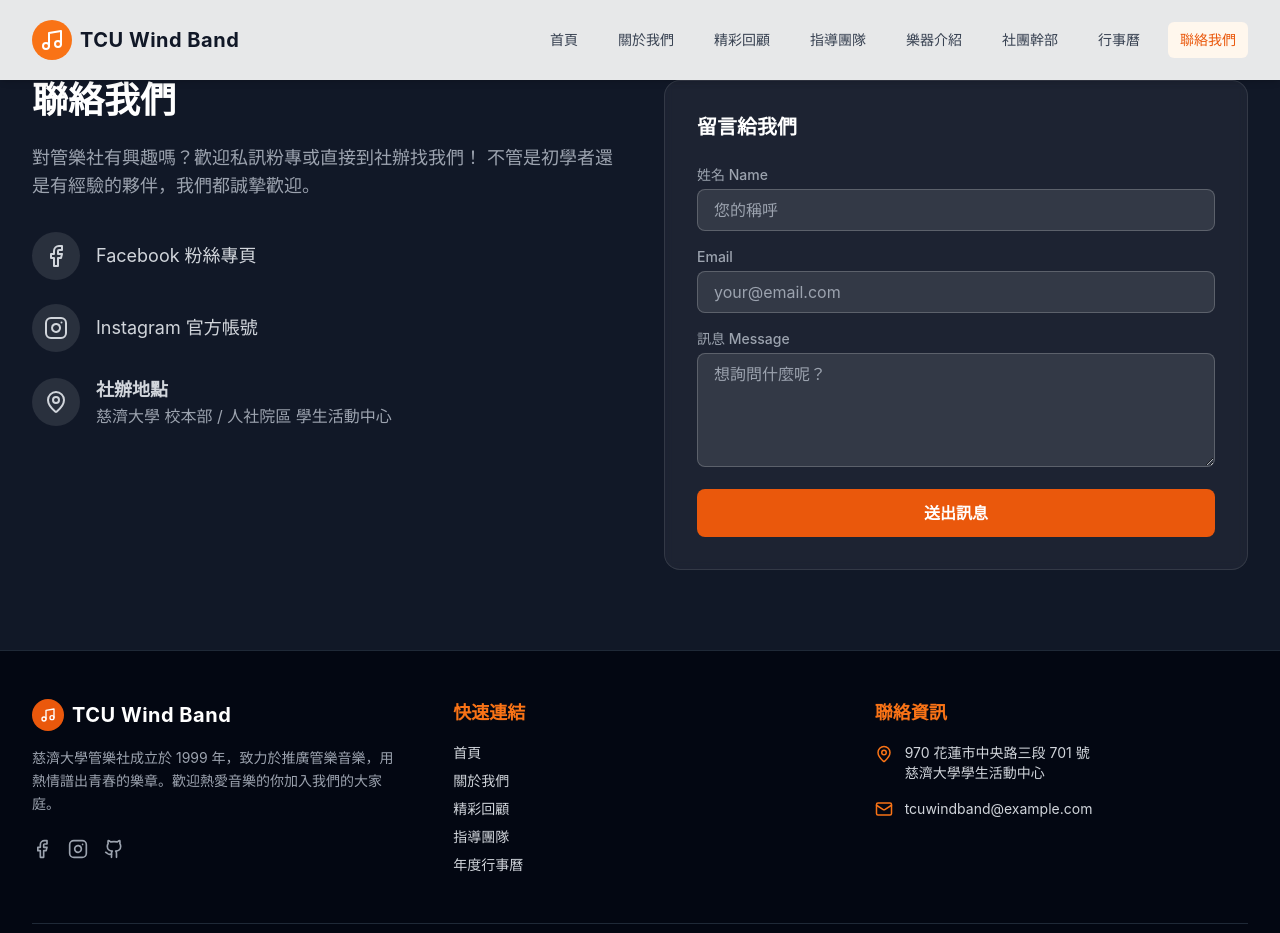
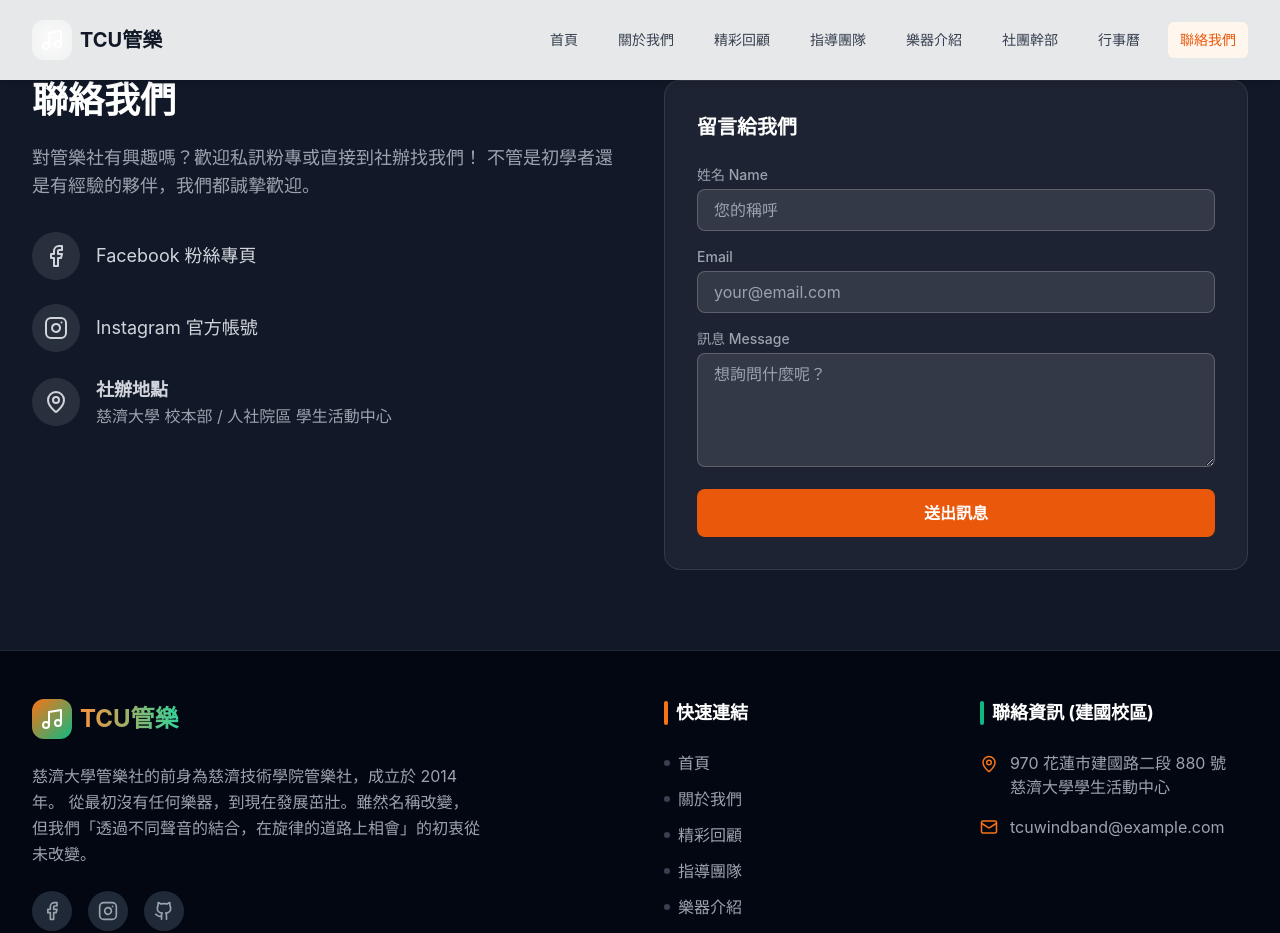
Before and after one commit to Xingkkk091/tcu-windband, a React (Vite) app: page /contact in a window 1280 px wide. Shown: the top 933 px of the page. Built offline with nearby package versions, Linux system fonts and the light colour scheme.

Commit message:
Update footer brand and content

```diff
--- a/src/components/Footer.jsx
+++ b/src/components/Footer.jsx
@@ -2,57 +2,90 @@ import { Music, Facebook, Instagram, Github, Mail, MapPin } from 'lucide-react';
 import { Link } from 'react-router-dom';
 
 const Footer = () => {
+    // Helper Components
+    const SocialLink = ({ href, icon, label }) => (
+        <a
+            href={href}
+            target="_blank"
+            rel="noopener noreferrer"
+            aria-label={label}
+            className="w-10 h-10 rounded-full bg-gray-800 flex items-center justify-center text-gray-400 hover:bg-primary-500 hover:text-white transition-all duration-300"
+        >
+            {icon}
+        </a>
+    );
+
+    const FooterLink = ({ to, label }) => (
+        <li>
+            <Link
+                to={to}
+                className="text-gray-400 hover:text-primary-400 transition-colors flex items-center gap-2 group"
+            >
+                <div className="w-1.5 h-1.5 rounded-full bg-gray-700 group-hover:bg-primary-500 transition-colors"></div>
+                {label}
+            </Link>
+        </li>
+    );
+
     return (
         <footer className="bg-gray-950 text-white py-12 border-t border-gray-800">
             <div className="max-w-7xl mx-auto px-4 sm:px-6 lg:px-8">
-                <div className="grid grid-cols-1 md:grid-cols-3 gap-12 mb-12">
-                    {/* Brand */}
-                    <div>
-                        <div className="flex items-center gap-2 mb-4">
-                            <div className="w-8 h-8 bg-primary-600 rounded-full flex items-center justify-center">
-                                <Music size={16} />
+                <div className="grid grid-cols-1 md:grid-cols-4 gap-12 mb-12">
+                    {/* Brand and About */}
+                    <div className="md:col-span-2">
+                        <Link to="/" className="flex items-center gap-2 mb-6 group">
+                            <div className="bg-gradient-to-br from-primary-500 to-secondary-500 text-white p-2 rounded-xl group-hover:scale-110 transition-transform duration-300">
+                                <Music size={24} />
                             </div>
-                            <span className="text-xl font-bold tracking-wide">TCU Wind Band</span>
-                        </div>
-                        <p className="text-gray-400 text-sm leading-relaxed mb-6">
-                            慈濟大學管樂社成立於 1999 年，致力於推廣管樂音樂，用熱情譜出青春的樂章。歡迎熱愛音樂的你加入我們的大家庭。
+                            <span className="text-2xl font-bold bg-clip-text text-transparent bg-gradient-to-r from-primary-400 to-secondary-400">
+                                TCU管樂
+                            </span>
+                        </Link>
+                        <p className="text-gray-400 mb-6 max-w-md leading-relaxed">
+                            慈濟大學管樂社的前身為慈濟技術學院管樂社，成立於 2014 年。
+                            從最初沒有任何樂器，到現在發展茁壯。雖然名稱改變，但我們「透過不同聲音的結合，在旋律的道路上相會」的初衷從未改變。
                         </p>
                         <div className="flex gap-4">
-                            <a href="#" className="text-gray-400 hover:text-white transition-colors">
-                                <Facebook size={20} />
-                            </a>
-                            <a href="#" className="text-gray-400 hover:text-white transition-colors">
-                                <Instagram size={20} />
-                            </a>
-                            <a href="https://github.com/Xingkkk091/tcu-windband" target="_blank" className="text-gray-400 hover:text-white transition-colors">
-                                <Github size={20} />
-                            </a>
+                            <SocialLink href="#" icon={<Facebook size={20} />} label="Facebook" />
+                            <SocialLink href="#" icon={<Instagram size={20} />} label="Instagram" />
+                            <SocialLink href="https://github.com/xingkkk091/tcu-windband" icon={<Github size={20} />} label="GitHub" />
                         </div>
                     </div>
 
                     {/* Quick Links */}
                     <div>
-                        <h3 className="text-lg font-bold mb-4 text-primary-500">快速連結</h3>
-                        <ul className="space-y-2 text-sm text-gray-300">
-                            <li><Link to="/" className="hover:text-primary-400 transition-colors">首頁</Link></li>
-                            <li><Link to="/about" className="hover:text-primary-400 transition-colors">關於我們</Link></li>
-                            <li><Link to="/gallery" className="hover:text-primary-400 transition-colors">精彩回顧</Link></li>
-                            <li><Link to="/faculty" className="hover:text-primary-400 transition-colors">指導團隊</Link></li>
-                            <li><Link to="/schedule" className="hover:text-primary-400 transition-colors">年度行事曆</Link></li>
+                        <h3 className="text-lg font-bold text-white mb-6 flex items-center gap-2">
+                            <span className="w-1 h-6 bg-primary-500 rounded-full"></span>
+                            快速連結
+                        </h3>
+                        <ul className="space-y-3">
+                            <FooterLink to="/" label="首頁" />
+                            <FooterLink to="/about" label="關於我們" />
+                            <FooterLink to="/gallery" label="精彩回顧" />
+                            <FooterLink to="/faculty" label="指導團隊" />
+                            <FooterLink to="/instruments" label="樂器介紹" />
+                            <FooterLink to="/team" label="社團幹部" />
+                            <FooterLink to="/schedule" label="年度行事曆" />
+                            <FooterLink to="/contact" label="聯絡我們" />
                         </ul>
                     </div>
 
-                    {/* Contact - Simplified */}
+                    {/* Contact Info */}
                     <div>
-                        <h3 className="text-lg font-bold mb-4 text-primary-500">聯絡資訊</h3>
-                        <ul className="space-y-4 text-sm text-gray-300">
-                            <li className="flex items-start gap-3">
-                                <MapPin size={18} className="text-primary-500 mt-0.5 shrink-0" />
-                                <span>970 花蓮市中央路三段 701 號<br />慈濟大學學生活動中心</span>
+                        <h3 className="text-lg font-bold text-white mb-6 flex items-center gap-2">
+                            <span className="w-1 h-6 bg-secondary-500 rounded-full"></span>
+                            聯絡資訊 (建國校區)
+                        </h3>
+                        <ul className="space-y-4">
+                            <li className="flex items-start gap-3 text-gray-400">
+                                <MapPin className="text-primary-500 shrink-0 mt-1" size={18} />
+                                <span>970 花蓮市建國路二段 880 號<br />慈濟大學學生活動中心</span>
                             </li>
-                            <li className="flex items-center gap-3">
-                                <Mail size={18} className="text-primary-500 shrink-0" />
-                                <a href="mailto:tcuwindband@example.com" className="hover:text-white">tcuwindband@example.com</a>
+                            <li className="flex items-center gap-3 text-gray-400">
+                                <Mail className="text-primary-500 shrink-0" size={18} />
+                                <a href="mailto:tcuwindband@example.com" className="hover:text-primary-400 transition-colors">
+                                    tcuwindband@example.com
+                                </a>
                             </li>
                         </ul>
                     </div>
--- a/src/components/Navbar.jsx
+++ b/src/components/Navbar.jsx
@@ -43,12 +43,12 @@ const Navbar = () => {
             <div className="max-w-7xl mx-auto px-4 sm:px-6 lg:px-8">
                 <div className="flex items-center justify-between h-16">
                     {/* Logo */}
-                    <Link to="/" className="flex-shrink-0 flex items-center gap-2 cursor-pointer">
-                        <div className="w-10 h-10 bg-primary-500 rounded-full flex items-center justify-center text-white">
+                    <Link to="/" className="flex items-center gap-2 group">
+                        <div className={`p-2 rounded-xl transition-all duration-300 ${scrolled ? 'bg-gradient-to-br from-primary-500 to-secondary-500 text-white' : 'bg-white/20 text-white backdrop-blur-md'}`}>
                             <Music size={24} />
                         </div>
-                        <span className={`font-bold text-xl tracking-wide ${scrolled || location.pathname !== '/' ? 'text-gray-900' : 'text-white'}`}>
-                            TCU Wind Band
+                        <span className={`text-xl font-bold transition-colors duration-300 ${scrolled || location.pathname !== '/' ? 'text-gray-900' : 'text-white'}`}>
+                            TCU管樂
                         </span>
                     </Link>
 
```
Lines whose indentation alone changed are shown as unchanged.
